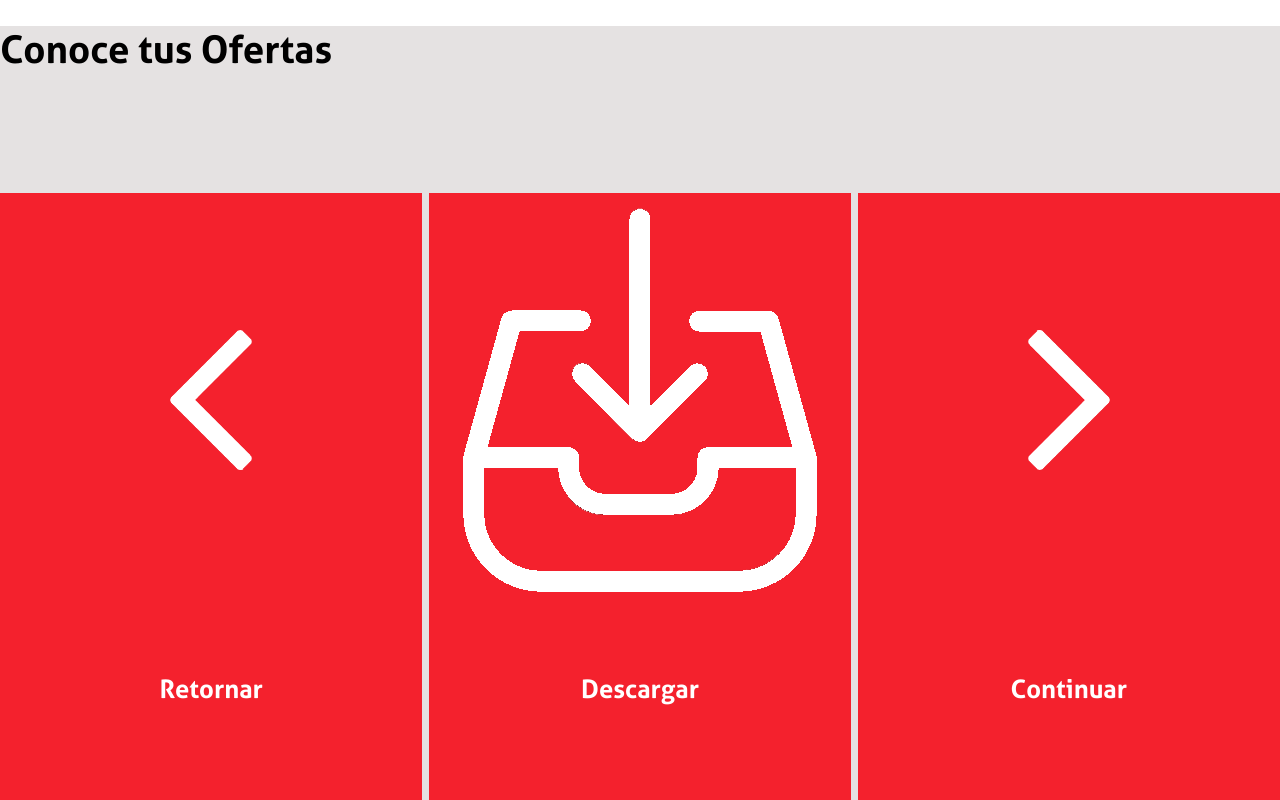
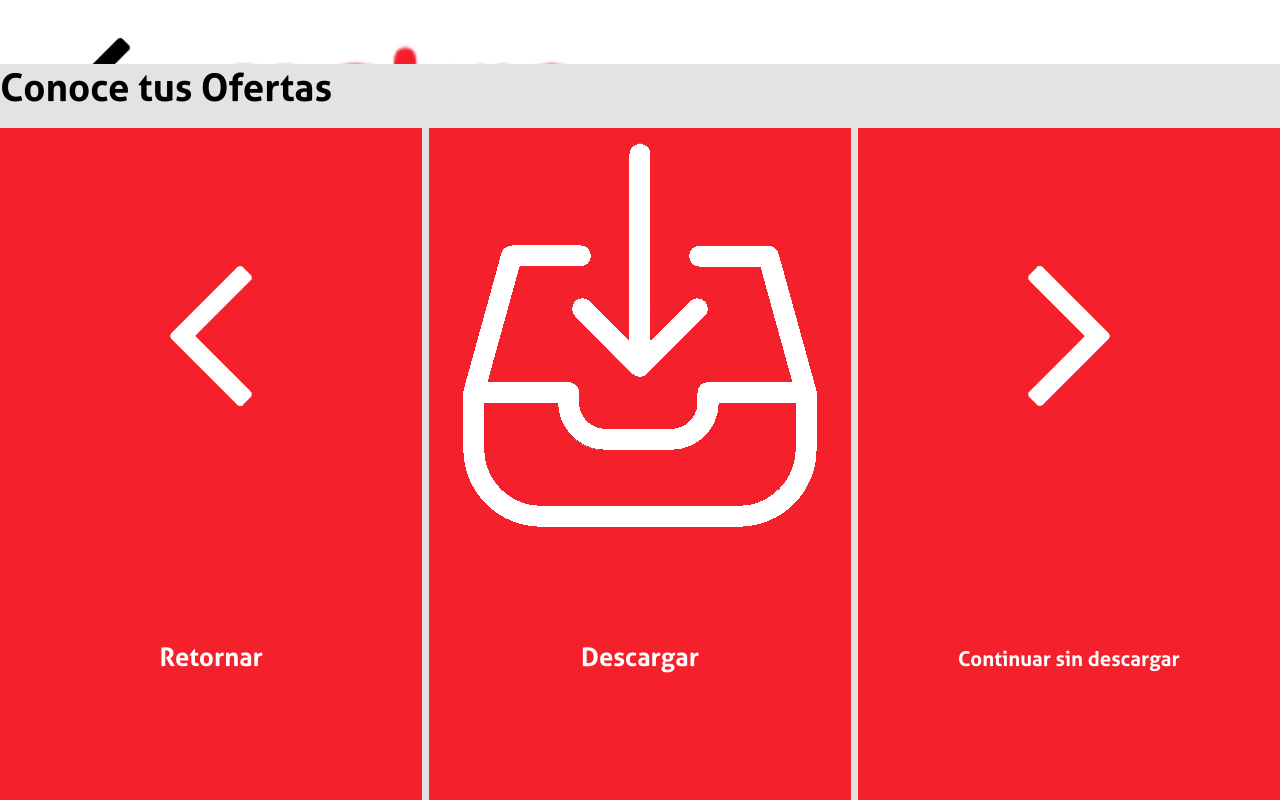
Before and after one commit to raphael-bos/makro, a PHP site: page /ofertas2.html in a window 1280 px wide. Run offline with PHP 8.4, Linux system fonts and the light colour scheme.

Commit message:
Teste Fonte

```diff
--- a/css/ofertas2.css
+++ b/css/ofertas2.css
@@ -23,13 +23,14 @@
     grid-template-rows: 2fr 1fr;
     grid-template-columns: auto;
     place-content: center;
-    font-size: 2vw;
+    font-size: 3vw;
     box-sizing: border-box;
 }
 
 @media screen and (orientation: landscape)
 {
-    body{
+    .v-image-desc{
         font-size: 2vw;
+        grid-template-rows: 1.5fr 1fr;
     }
 }
--- a/ofertas2.html
+++ b/ofertas2.html
@@ -28,7 +28,7 @@
         <div class="card v-image-desc">
             <img src="img/arrow-white-right.png">
             <div>
-                <label>Continuar</label>
+                <label style="font-size: 80%;">Continuar sin descargar</label>
             </div>
         </div>
       </div>
```
